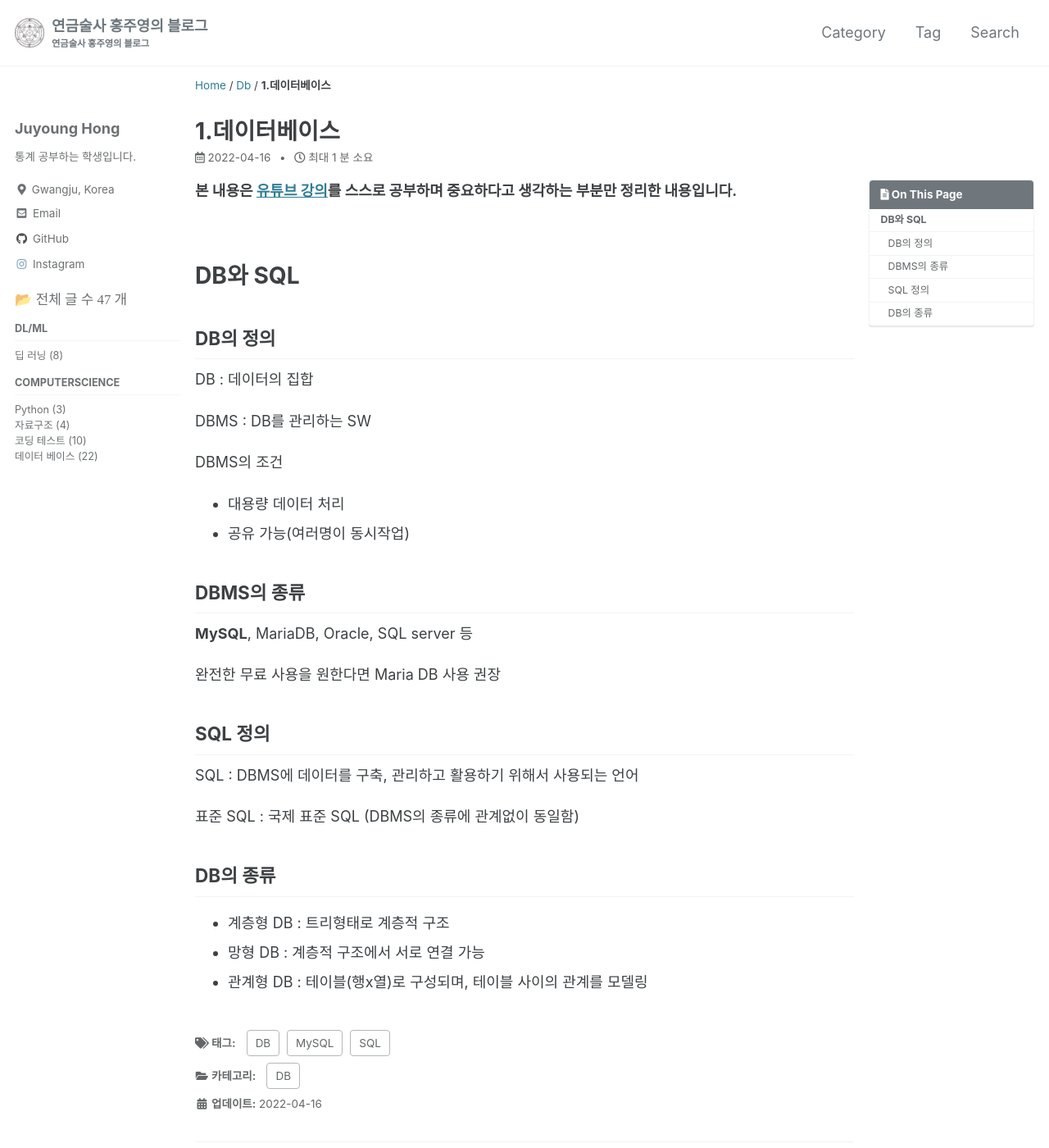
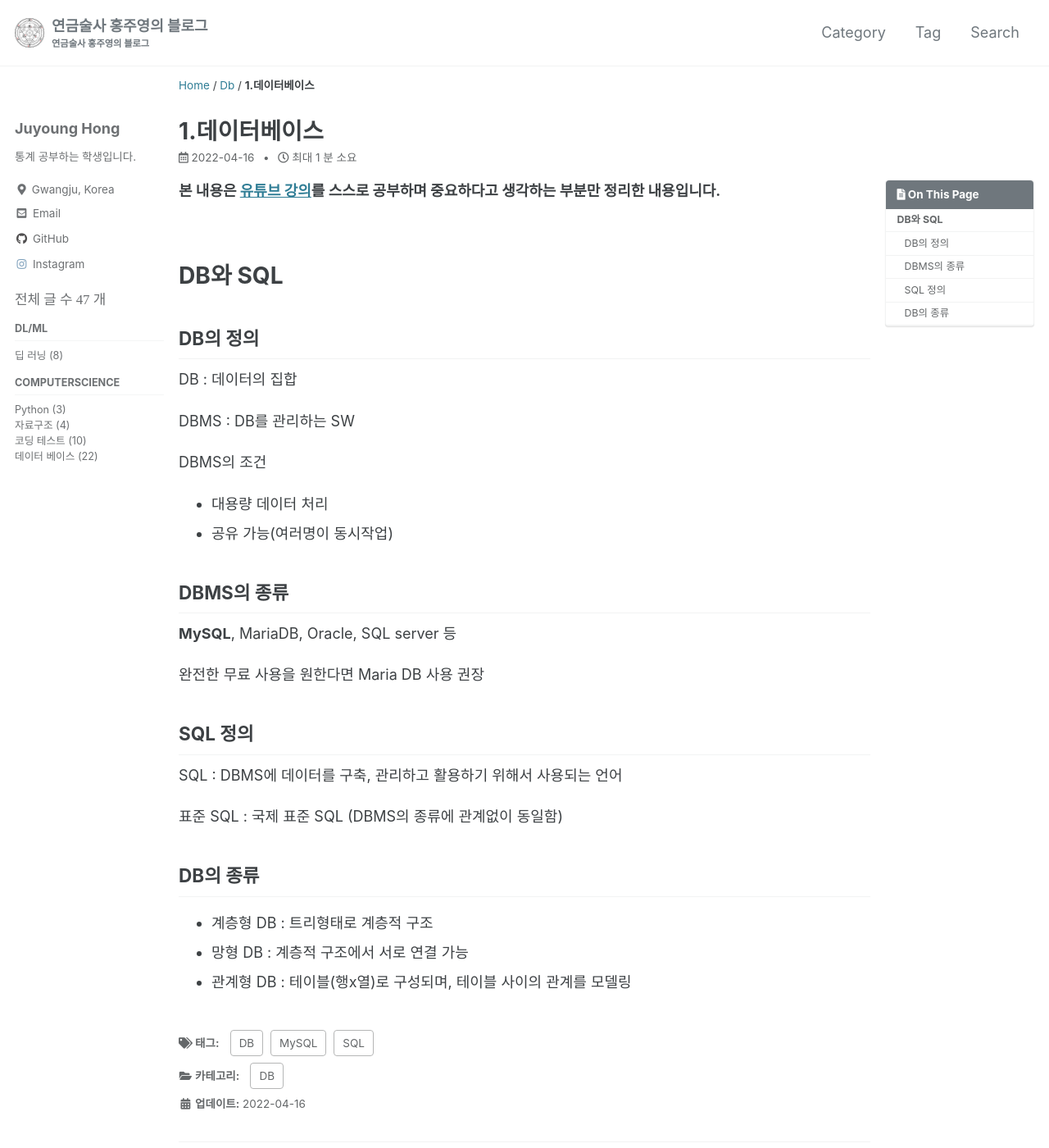
Before and after one commit to sjbook/sjbook.github.io, a Jekyll site: the page built from _posts/2022-04-16-DataBase.md, in a window 1280 px wide and 1400 px high. Shown: the whole window at 82% size. Built offline with Jekyll 4.4.1, drawn with Linux system fonts in a browser that asks for light colours; cached includes are drawn as plain includes; comment, search, counter and statistics services are not loaded.

Commit message:
블로그 너비 변경

```diff
--- a/_includes/nav_list_main
+++ b/_includes/nav_list_main
@@ -8,7 +8,7 @@
   <ul class="nav__items" id="category_tag_menu">
       <!--전체 글 수-->
       <li>
-            📂 <span style="font-family:'Cafe24Oneprettynight';">전체 글 수</style> <span style="font-family:'Coming Soon';">{{sum}}</style> <span style="font-family:'Cafe24Oneprettynight';">개</style>
+            <span style="font-family:'Cafe24Oneprettynight';">전체 글 수</style> <span style="font-family:'Coming Soon';">{{sum}}</style> <span style="font-family:'Cafe24Oneprettynight';">개</style>
       </li>
       <li>
         <!--span 태그로 카테고리들을 크게 분류 ex) C/C++/C-->
--- a/_sass/minimal-mistakes/_variables.scss
+++ b/_sass/minimal-mistakes/_variables.scss
@@ -159,8 +159,8 @@
 //$right-sidebar-width: 300px !default;
 //$right-sidebar-width-wide: 400px !default;
 
-$right-sidebar-width-narrow: 150px !default;    // default 200px
-$right-sidebar-width: 220px !default;           // default 300px
+$right-sidebar-width-narrow: 180px !default;    // default 200px
+$right-sidebar-width: 200px !default;           // default 300px
 $right-sidebar-width-wide: 300px !default;      // default 400px
 
 /*
```
